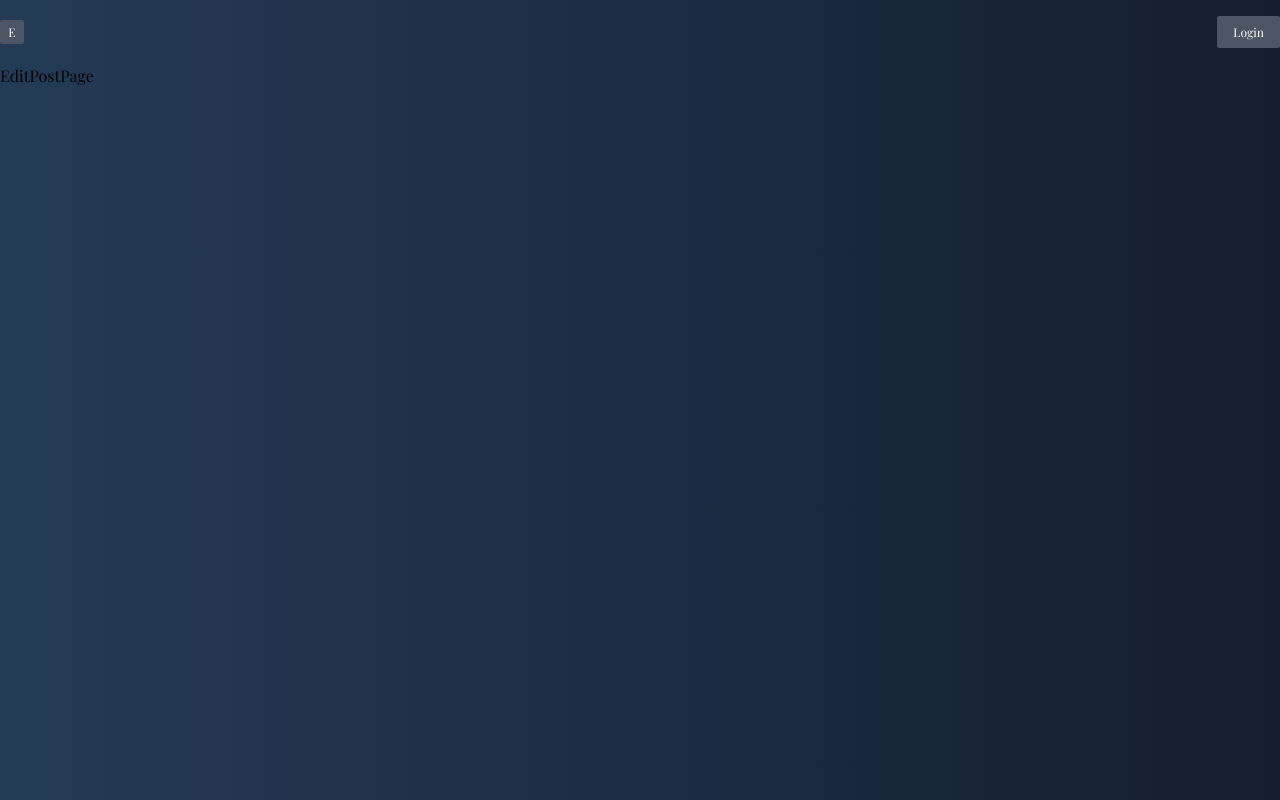
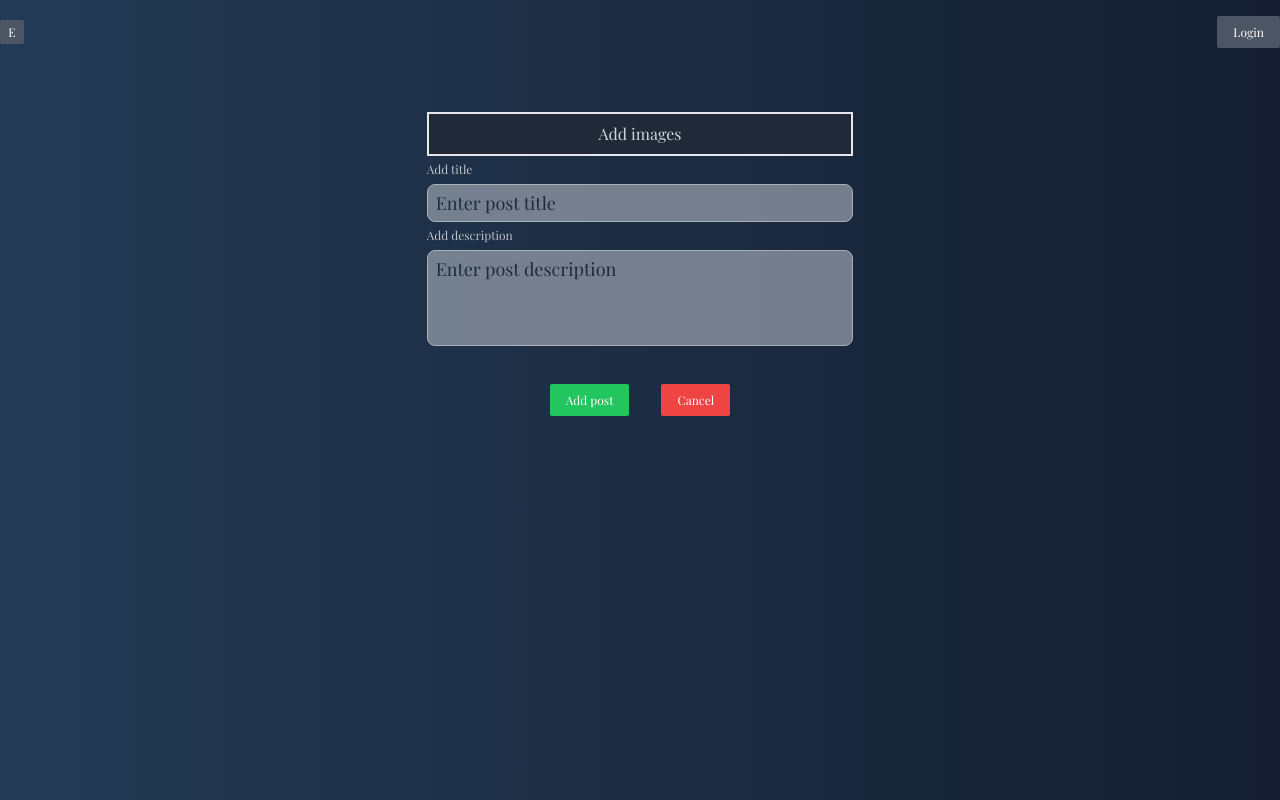
Before and after one commit to Jlomka54/PostHub, a React (Create React App) app in the folder client/: page /1/edit in a window 1280 px wide. Built offline with nearby package versions, Linux system fonts and the light colour scheme; no server answers; a web font is replaced by a local one.

Commit message:
add editPostPage/ update import axiosInstance

```diff
--- a/client/src/components/PostItem.jsx
+++ b/client/src/components/PostItem.jsx
@@ -42,16 +42,16 @@ export const PostItem = ({ post }) => {
           {formattedDate}
         </div>
       </div>
-      <Link
+      <p
         to={`/${post._id}`}
-        className="pt-2 text-lg font-bold text-white opacity-70 hover:opacity-100"
+        className="pt-2 text-lg font-bold text-white opacity-70"
       >
         {post.title}
-      </Link>
+      </p>
       <p className="py-4 text-base text-white opacity-60">{post.text}</p>
 
       <div className="flex items-center gap-3 justify-between">
-        <div className="flex mt-4 gap-3">
+        <div className="flex  gap-3">
           <button className="flex items-center justify-center gap-2 text-xs text-white opacity-50">
             <AiFillEye />
             <span>{post.views || 0}</span>
--- a/client/src/pages/EditPostPage.jsx
+++ b/client/src/pages/EditPostPage.jsx
@@ -1,3 +1,124 @@
+import { useCallback, useEffect, useState } from "react";
+import { useDispatch } from "react-redux";
+import { useNavigate, useParams } from "react-router-dom";
+import { axiosInstance } from "../utils/axios";
+
 export const EditPostPage = () => {
-  return <div>EditPostPage</div>;
+  const [title, setTitle] = useState("");
+  const [text, setText] = useState("");
+  const [oldImage, setOldImage] = useState(null);
+  const [newImage, setNewImage] = useState(null);
+
+  const dispatch = useDispatch();
+  const navigate = useNavigate();
+
+  const params = useParams();
+
+  const fetchPost = useCallback(async () => {
+    const { data } = await axiosInstance.get(`/posts/${params.id}`);
+    setTitle(data.post.title);
+    setText(data.post.text);
+    setOldImage(data.post.imageUrl);
+  }, [params.id]);
+
+  const submitHandler = async () => {
+    try {
+      const updated = new FormData();
+      updated.append("title", title);
+      updated.append("text", text);
+      if (newImage) {
+        updated.append("image", newImage);
+      }
+
+      await axiosInstance.put(`/posts/${params.id}`, updated);
+      navigate("/");
+    } catch (error) {
+      console.error("Error submitting post:", error);
+    }
+  };
+
+  const clearFormHandler = () => {
+    setTitle("");
+    setText("");
+    setOldImage(null);
+    setNewImage(null);
+  };
+
+  useEffect(() => {
+    if (params.id) {
+      fetchPost();
+    }
+  }, [params.id]);
+
+  return (
+    <form className="w-1/3 mx-auto py-10" onSubmit={(e) => e.preventDefault()}>
+      <label className="text-gray-300 py-2 bg-gray-800 text-sx mt-2 flex items-center justify-center border-2   cursor-pointer">
+        Add images
+        <input
+          type="file"
+          name="image"
+          className="hidden"
+          onChange={(e) => {
+            setNewImage(e.target.files[0]);
+            setOldImage(null);
+          }}
+        />
+      </label>
+      <div className="flex flex-col object-cover gap-2">
+        {oldImage && (
+          <img
+            src={`http://localhost:3002/${oldImage} `}
+            alt={oldImage.name}
+            className="max-w-full max-h-full object-contain"
+          />
+        )}
+        {newImage && (
+          <img
+            src={URL.createObjectURL(newImage)}
+            alt={newImage.name}
+            className="max-w-full max-h-full object-contain"
+          />
+        )}
+      </div>
+      <label className=" text-xs text-white opacity-70">
+        Add title
+        <input
+          type="text"
+          value={title}
+          onChange={(e) => {
+            setTitle(e.target.value);
+          }}
+          name="title"
+          className="mt-1 text-black w-full rounded-lg bg-gray-400 border py-1 px-2 text-lg outline-none placeholder:text-gray-800"
+          placeholder="Enter post title"
+        />
+      </label>
+      <label className="text-xs text-white opacity-70">
+        Add description
+        <textarea
+          name="text"
+          value={text}
+          onChange={(e) => {
+            setText(e.target.value);
+          }}
+          className="mt-1 text-black w-full rounded-lg resize-none h-24 bg-gray-400 border py-1 px-2 text-lg outline-none placeholder:text-gray-800"
+          placeholder="Enter post description"
+        />
+      </label>
+      <div className="flex gap-8 items-center justify-center mt-4">
+        <button
+          className=" flex items-center text-xs bg-green-500 text-white py-2 px-4 rounded-sm mt-4"
+          onClick={submitHandler}
+        >
+          Add post
+        </button>
+        <button
+          onClick={clearFormHandler}
+          className=" flex items-center text-xs bg-red-500 text-white py-2 px-4 rounded-sm mt-4"
+        >
+          Cancel
+        </button>
+      </div>
+    </form>
+  );
 };
--- a/client/src/store/auth/authOperations.js
+++ b/client/src/store/auth/authOperations.js
@@ -1,5 +1,5 @@
 import { createAsyncThunk } from "@reduxjs/toolkit";
-import axiosInstance from "../../utils/axios";
+import { axiosInstance } from "../../utils/axios";
 
 export const registerUser = createAsyncThunk(
   "auth/registerUser",
--- a/client/src/store/post/PostOperations.js
+++ b/client/src/store/post/PostOperations.js
@@ -1,5 +1,5 @@
 import { createAsyncThunk } from "@reduxjs/toolkit";
-import axiosInstance from "../../utils/axios";
+import { axiosInstance } from "../../utils/axios";
 
 export const createPost = createAsyncThunk(
   "post/createPost",
@@ -60,3 +60,17 @@ export const deletePost = createAsyncThunk(
     }
   },
 );
+
+export const updatePost = createAsyncThunk(
+  "post/updatePost",
+  async ({ updated }, { rejectWithValue }) => {
+    try {
+      const { data } = await axiosInstance.put(`/posts/${updated.id}`, updated);
+      return data;
+    } catch (error) {
+      return rejectWithValue(
+        error.response?.data || { message: "Failed to update post" },
+      );
+    }
+  },
+);
--- a/client/src/store/post/PostSlice.js
+++ b/client/src/store/post/PostSlice.js
@@ -4,6 +4,7 @@ import {
   deletePost,
   getAllPosts,
   getPostById,
+  updatePost,
 } from "./PostOperations.js";
 
 const initialState = {
@@ -61,6 +62,18 @@ export const PostSlice = createSlice({
     builder.addCase(deletePost.rejected, (state) => {
       state.isLoading = false;
     });
+    builder.addCase(updatePost.pending, (state) => {
+      state.isLoading = true;
+    });
+    builder.addCase(updatePost.fulfilled, (state, action) => {
+      state.isLoading = false;
+      state.posts = state.posts.map((post) =>
+        post._id === action.payload._id ? action.payload : post,
+      );
+    });
+    builder.addCase(updatePost.rejected, (state) => {
+      state.isLoading = false;
+    });
   },
 });
 
--- a/client/src/utils/axios.js
+++ b/client/src/utils/axios.js
@@ -1,15 +1,13 @@
 import axios from "axios";
 
-const instance = axios.create({
+export const axiosInstance = axios.create({
   baseURL: "http://localhost:3002/api",
 });
 
-instance.interceptors.request.use((config) => {
+axiosInstance.interceptors.request.use((config) => {
   const token = localStorage.getItem("token");
   if (token) {
     config.headers.Authorization = `Bearer ${token}`;
   }
   return config;
 });
-
-export default instance;
```
Also changed, not shown: 2 other files (tests, documents, lock files or other folders).
